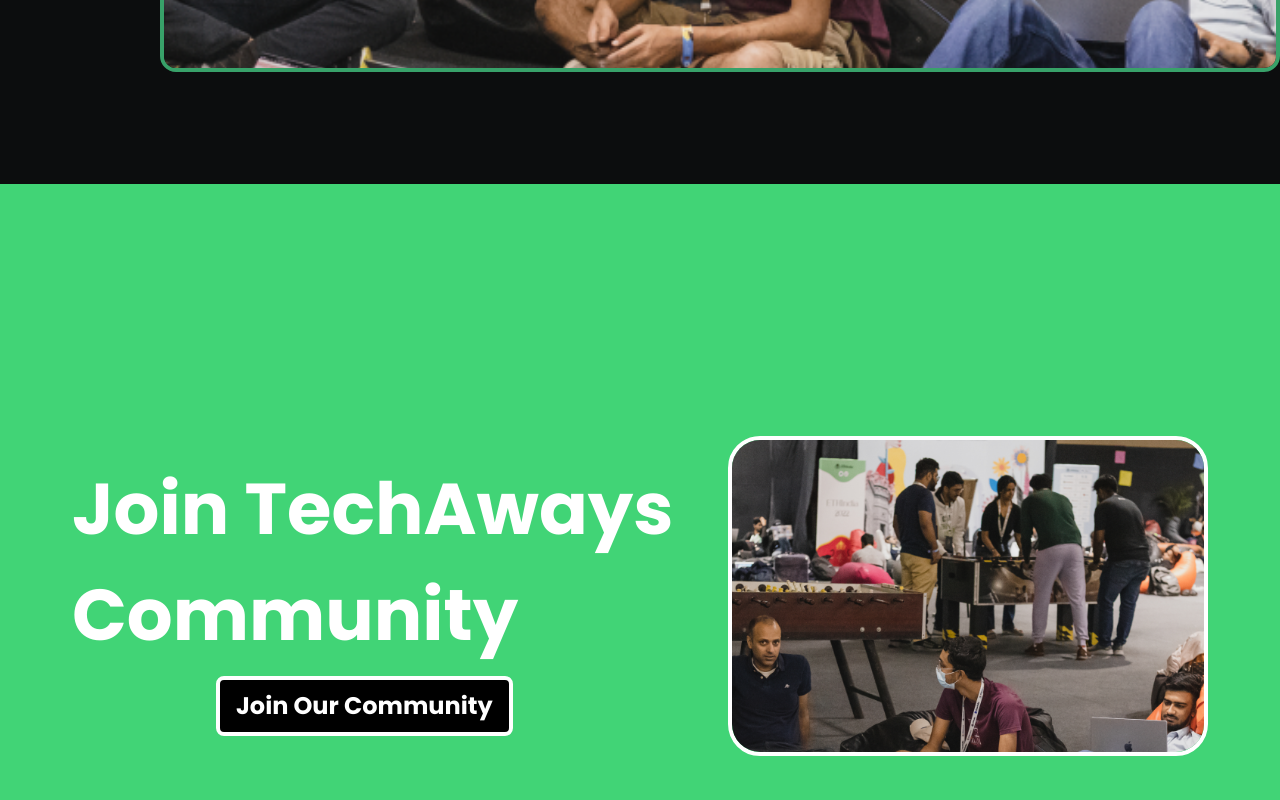
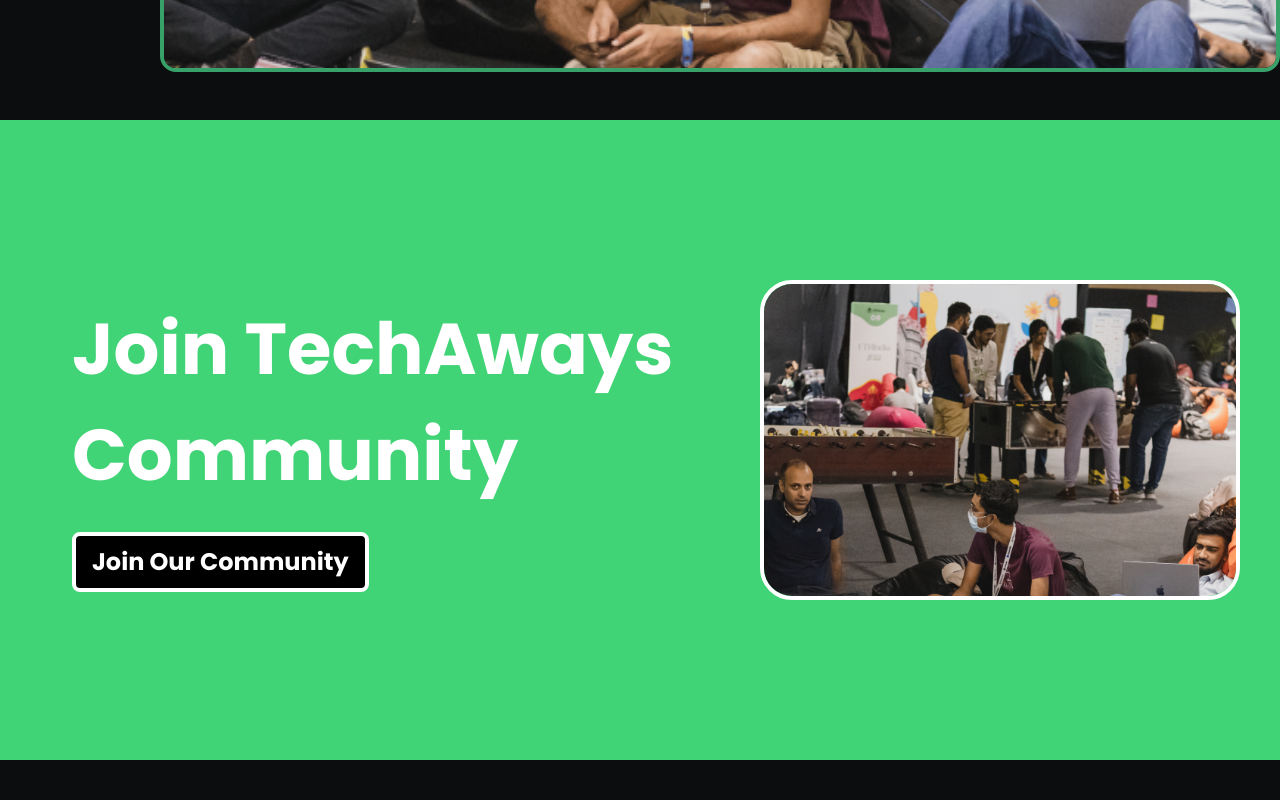
Before and after one commit to kstij/technew, a React (Vite) app: page / in a window 1280 px wide. Shown: the part 2100-2900 px from the top of the page. Built offline with nearby package versions, Linux system fonts and the light colour scheme; no server answers.

Commit message:
messed clear

```diff
--- a/src/App.jsx
+++ b/src/App.jsx
@@ -5,9 +5,9 @@
 import NewsletterSubscriptionForm from "./components/NewsletterSubscriptionForm";
 import HeaderSection from "./components/HeaderSection";
 import OpportunityPage from "./components/OpportunityPage"
-import RepresentUsSection from "./components/representus/RepresentUsSection"; // Import the new section
-import Weare from "./components/WhatAreWe/weare";
-import Community from "./components/Community/community";
+import RepresentUsSection from "./components/1representus/RepresentUsSection"; // Import the new section
+import Weare from "./components/2WhatAreWe/weare";
+import Community from "./components/3Community/community";
 
 const App = () => {
   return (
--- a/src/components/Community/community.css
+++ b/src/components/3Community/community.css
@@ -15,15 +15,15 @@
   display: flex;
   flex-direction: column;
   align-items: center;
-  margin-top: 4rem;
-  padding-top: 15rem;
-  padding-bottom:15rem ;
+  padding-top: 10rem;
+  padding-bottom: 10rem;
 }
 
 @media (min-width: 768px) {
   .community-us-container {
     flex-direction: row-reverse; /* Reverse the order for desktop */
-    justify-content: center;
+    justify-content: space-between; /* Added to maintain spacing */
+    align-items: center; /* Vertically center align */
   }
 }
 
@@ -38,9 +38,8 @@
 
 @media (min-width: 768px) {
   .community-us-image-box {
-    width: 30rem; /* 600px */
-    height: 20rem; /* 600px */
-    margin-right: 2rem;
+    width: 30rem; /* Adjusted size */
+    height: 20rem; /* Adjusted size */
     margin-top: 0; /* Adjust margin for better alignment */
   }
 }
@@ -55,7 +54,7 @@
   .community-us-text-section {
     text-align: left; /* Align text to the left for desktop */
     margin-left: 2rem; /* Adjust margin for better alignment */
-    margin-bottom: 2rem;
+    margin-top: 0; /* Adjust top margin */
   }
 }
 
@@ -71,6 +70,10 @@
   .community-us-text-main {
     font-size: 4.5rem; /* 72px */
   }
+}
+
+.community-us-description-container {
+  margin-top: 1rem;
 }
 
 .community-us-description {
@@ -93,7 +96,6 @@
   padding: 0.5rem 1rem;
   font-size: 1.5rem;
   font-weight: bold;
-  margin-left: 9rem;
   color: #ffffff;
   cursor: pointer;
   margin-top: 1rem;
--- a/src/components/Navbar.jsx
+++ b/src/components/Navbar.jsx
@@ -6,7 +6,7 @@
 function Navbar() {
   return (
     <div className="absolute top-0 z-50 w-full bg-opacity-90 backdrop-blur-sm shadow-md">
-      <div className="border-b-2 border-b-dim-gray border-opacity-30 px-4 sm:px-8 lg:px-16 font-cabinG">
+      <div className="border-b-2 border-b-dim-gray border-opacity-30 px-0 sm:px-8 lg:px-16 font-cabinG">
         <nav className="flex items-center justify-between py-2 sm:py-4 lg:py-6">
           <div className="flex items-center gap-2">
             <Logosimplewhite />
--- a/src/main.jsx
+++ b/src/main.jsx
@@ -10,9 +10,9 @@
 const NotFound = lazy(() => import("./components/404/NotFound.jsx"));
 const Legal = lazy(() => import("./legal/Legal.jsx"));
 const SubscriptionForm = lazy(() => import("./components/NewsletterSubscriptionForm.jsx"));
-const RepresentUsSection = lazy(() => import("./components/representus/RepresentUsSection.jsx"));
-const Weare = lazy(() => import("./components/WhatAreWe/weare.jsx"));
-const Community = lazy(() => import("./components/Community/community.jsx"));
+const RepresentUsSection = lazy(() => import("./components/1representus/RepresentUsSection.jsx"));
+const Weare = lazy(() => import("./components/2WhatAreWe/weare.jsx"));
+const Community = lazy(() => import("./components/3Community/community.jsx"));
 
 import ReactGA from "react-ga4";
 
```
Also changed, not shown: src/components/1representus/RepresentUsSection.css (renamed from src/components/representus/RepresentUsSection.css), src/components/1representus/RepresentUsSection.jsx (renamed from src/components/representus/RepresentUsSection.jsx), src/components/2WhatAreWe/weare.css (renamed from src/components/WhatAreWe/weare.css), src/components/2WhatAreWe/weare.jsx (renamed from src/components/WhatAreWe/weare.jsx), src/components/3Community/community.jsx (renamed from src/components/Community/community.jsx).
